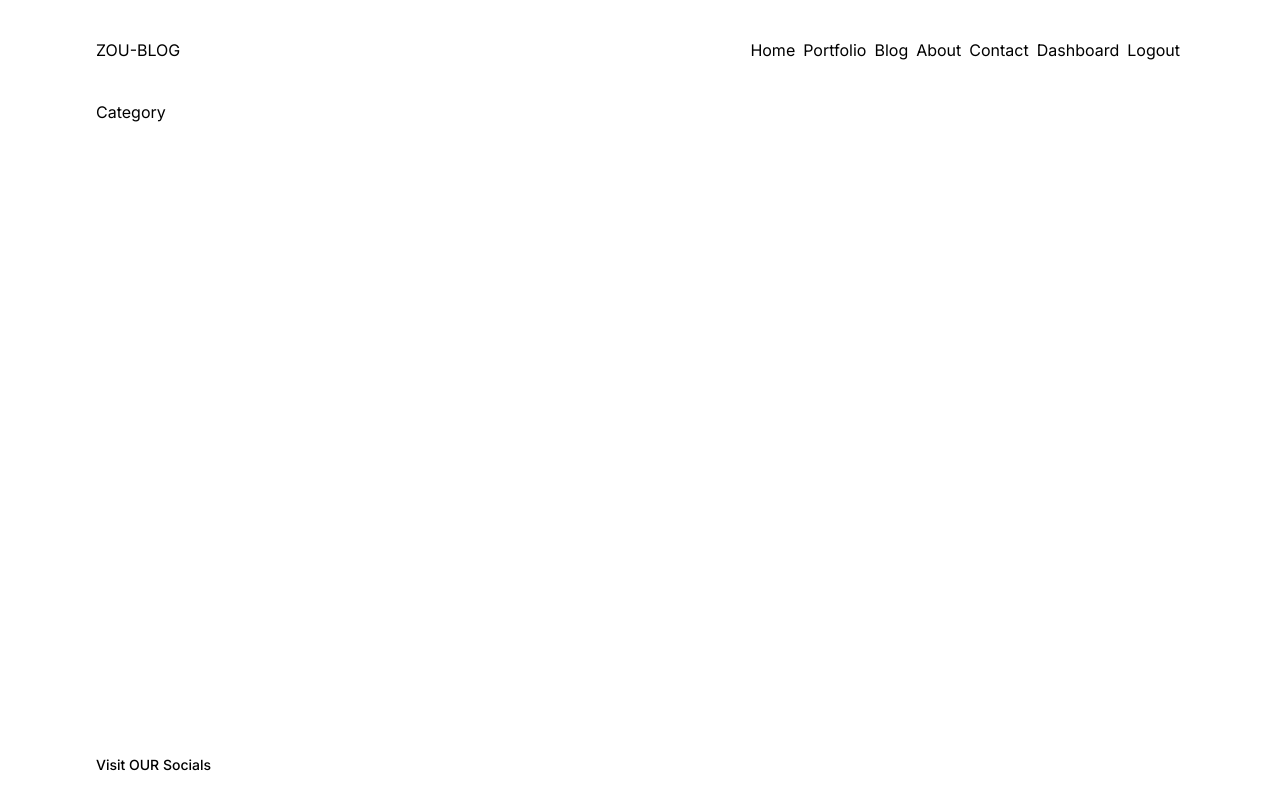
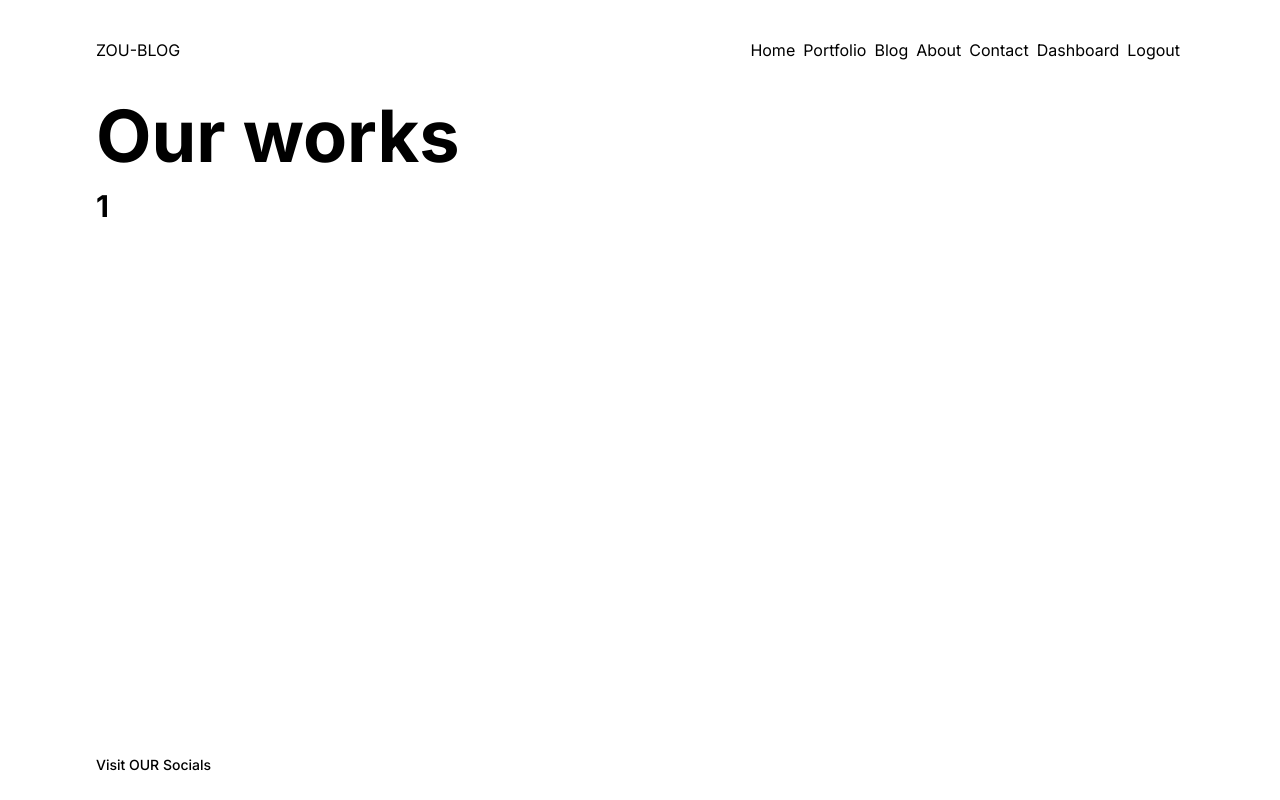
Before and after one commit to zoubaierChraiet/Blog-app, a Next.js app: page /portfolio/1 in a window 1280 px wide. Built offline with nearby package versions, Linux system fonts and the light colour scheme.

Commit message:
feat: added portfolio layout

```diff
--- a/src/app/portfolio/[category]/page.tsx
+++ b/src/app/portfolio/[category]/page.tsx
@@ -1,5 +1,13 @@
-const Category = () => {
-  return <div>Category</div>;
+import { NextPage } from "next/types";
+
+const Category: NextPage<{ params: { [param: string]: string } }> = ({
+  params,
+}) => {
+  return (
+    <div>
+      <h2 className="text-3xl font-bold mb-4">{params.category}</h2>
+    </div>
+  );
 };
 
 export default Category;
--- /dev/null
+++ b/src/app/portfolio/layout.tsx
@@ -0,0 +1,14 @@
+import React from "react";
+
+const PortfolioLayout: React.FC<{ children: React.ReactNode }> = ({
+  children,
+}) => {
+  return (
+    <>
+      <h2 className="text-7xl font-bold mb-4">Our works</h2>
+      {children}
+    </>
+  );
+};
+
+export default PortfolioLayout;
--- a/src/app/portfolio/page.tsx
+++ b/src/app/portfolio/page.tsx
@@ -1,4 +1,5 @@
 import Image from "next/image";
+import Link from "next/link";
 
 import AppsImage from "public/images/apps.jpg";
 import IllustrationImage from "public/images/illustration.png";
@@ -7,7 +8,6 @@ import WebsitesImage from "public/images/websites.jpg";
 const Portfolio = () => {
   return (
     <div>
-      <h2 className="text-7xl font-bold mb-4">Our works</h2>
       <h2 className="text-3xl font-bold mb-4">Choose a gallerie</h2>
       <div className="flex gap-4">
         <div className="relative w-fit border-4 rounded-sm border-gray-400 cursor-pointer">
@@ -16,9 +16,11 @@ const Portfolio = () => {
             alt="AppsImage"
             className="w-[200px] h-[300px] object-cover"
           />
+          <Link href="/portfolio/illustrations">
             <span className="absolute bottom-0 font-extrabold text-green-400 text-xl right-0 pr-2 pb-2">
               Illustrations
             </span>
+          </Link>
         </div>
         <div className="relative w-fit border-4 rounded-sm border-gray-400 cursor-pointer">
           <Image
@@ -26,9 +28,11 @@ const Portfolio = () => {
             alt="AppsImage"
             className="w-[200px] h-[300px] object-cover"
           />
+          <Link href="/portfolio/websites">
             <span className="absolute bottom-0 font-extrabold text-green-400 text-xl right-0 pr-2 pb-2">
               Websites
             </span>
+          </Link>
         </div>
         <div className="relative w-fit border-4 rounded-sm border-gray-400 cursor-pointer">
           <Image
@@ -36,9 +40,11 @@ const Portfolio = () => {
             alt="AppsImage"
             className="w-[200px] h-[300px] object-cover"
           />
+          <Link href="/portfolio/applications">
             <span className="absolute bottom-0 font-extrabold text-green-400 text-xl right-0 pr-2 pb-2">
               Applications
             </span>
+          </Link>
         </div>
       </div>
     </div>
--- a/src/components/Navbar/Navbar.tsx
+++ b/src/components/Navbar/Navbar.tsx
@@ -18,7 +18,10 @@ const Navbar = () => {
         <ul>
           {links.map((link) => {
             return (
-              <li key={link.label} className="float-left px-1 hover:font-bold">
+              <li
+                key={link.label}
+                className="float-left px-1 hover:font-bold transition-all duration-100"
+              >
                 <Link href={link.to}> {link.label} </Link>
               </li>
             );
```
Lines whose indentation alone changed are shown as unchanged.
